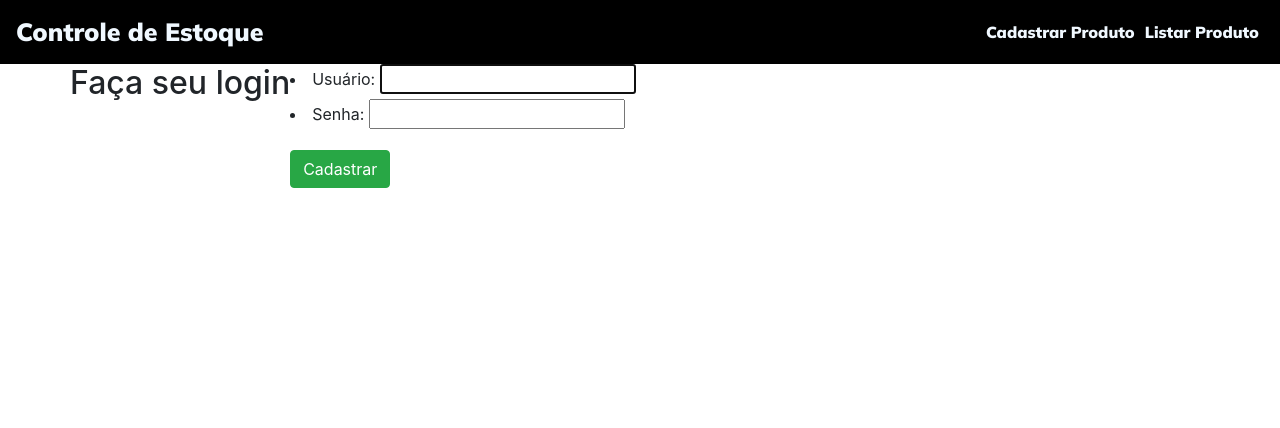
After one commit to phdfreitas/controle-de-estoque, a Django app: page /accounts/login/ in a window 1280 px wide. The commit adds this page. Shown: the top 428 px of the page. Run offline with Django 3.2, Linux system fonts and the light colour scheme; some libraries are stand-ins or nearby versions.

Commit message:
Login e Logout

```diff
--- a/estoque/estoque/settings.py
+++ b/estoque/estoque/settings.py
@@ -116,6 +116,11 @@ USE_L10N = True
 USE_TZ = True
 
 
+# Login and Logout
+LOGIN_REDIRECT_URL = 'home'
+
+LOGOUT_REDIRECT_URL = 'home'
+
 # Static files (CSS, JavaScript, Images)
 # https://docs.djangoproject.com/en/3.0/howto/static-files/
 MEDIA_URL = '/media/'
--- a/estoque/estoque/urls.py
+++ b/estoque/estoque/urls.py
@@ -22,6 +22,7 @@ from django.conf.urls.static import static
 
 urlpatterns = [
     path('admin/', admin.site.urls),
+    path('accounts/', include('django.contrib.auth.urls')),
     path('', include('application.urls')),
 ]
 
--- a/estoque/templates/base.html
+++ b/estoque/templates/base.html
@@ -27,6 +27,10 @@
             </button>
 
             <div id="nav-target" class="collapse navbar-collapse">
+                {% if user.is_authenticated %}
+                    <span style="color: white;">Bem-vindo, {{user.username}}</span>
+                    <span style="color: white;"> <a href="{% url 'logout' %}">Sair</a> </span>
+                {% endif %}
                 <ul class="navbar-nav ml-auto">
                     <li class="nav-item">
                         <a href="{% url 'cadastrarProduto' %}" class="menu-link">Cadastrar Produto</a>
--- /dev/null
+++ b/estoque/templates/registration/login.html
@@ -0,0 +1,20 @@
+{% extends 'base.html' %}
+
+{% block title %}
+    Controle de Estoque - Login
+{% endblock title %}
+
+{% block content %}
+    <div class="row background-color">
+        <h2>Faça seu login</h2>
+        <form method="post">{% csrf_token %}
+            <div class="dados-form form-group">
+                {{form.as_ul}}
+            </div>
+
+            <div class="button">
+                <button type="submit" class="btn btn-success">Cadastrar</button>
+            </div>
+        </form>
+    </div>
+{% endblock content %}
```
Also changed, not shown: estoque/db.sqlite3.
